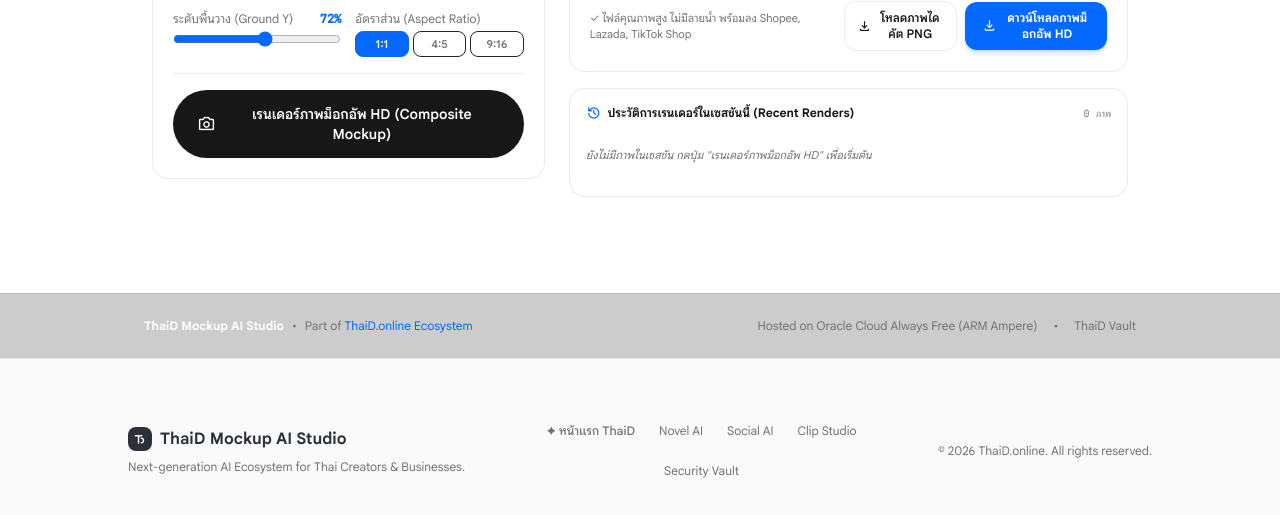
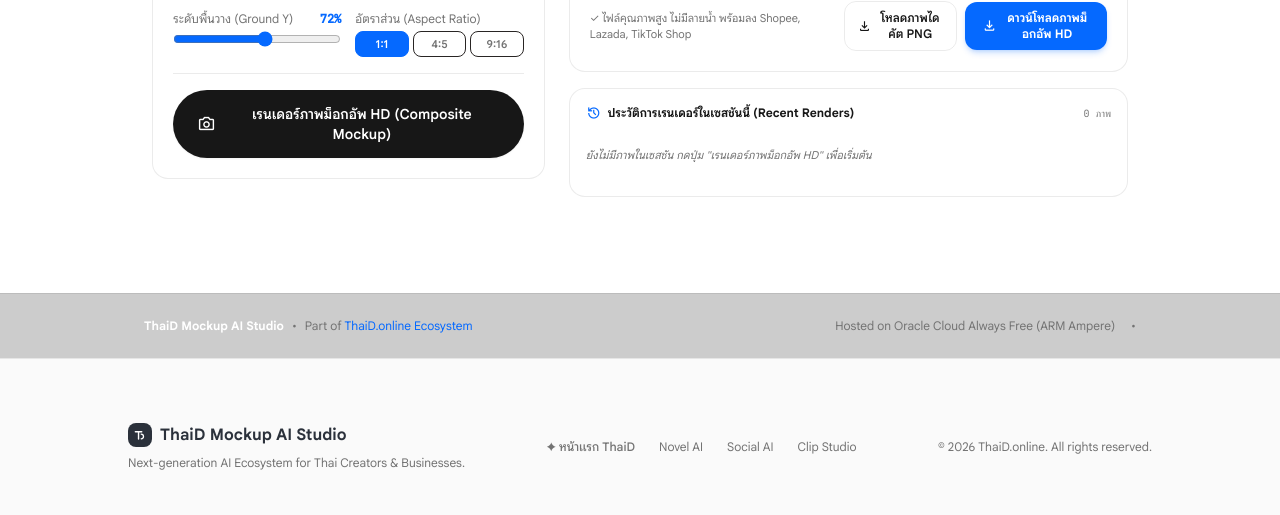
Before and after one commit to iamjotaki/thaid-mockup, a plain HTML site: page static/index.html in a window 1280 px wide. Shown: the part 805-1320 px from the top of the page. Drawn offline with nearby package versions, Linux system fonts and the light colour scheme; no server answers; files whose address does not match are found by name.

Commit message:
fix(footer): remove all vault links from mockup

```diff
--- a/static/index.html
+++ b/static/index.html
@@ -566,8 +566,7 @@
       <div class="flex items-center gap-4">
         <span>Hosted on Oracle Cloud Always Free (ARM Ampere)</span>
         <span>•</span>
-        <a href="https://vault.thaid.online" class="hover:text-brand-500 transition-colors">ThaiD Vault</a>
-      </div>
+        </div>
     </div>
   </footer>
 
@@ -952,8 +951,7 @@ document.documentElement.classList.add("dark");
         <a href="https://novel.thaid.online" class="hover:text-[#171717] transition-colors">Novel AI</a>
         <a href="https://social.thaid.online" class="hover:text-[#171717] transition-colors">Social AI</a>
         <a href="https://clip.thaid.online" class="hover:text-[#171717] transition-colors">Clip Studio</a>
-        <a href="https://vault.thaid.online" class="hover:text-[#171717] transition-colors">Security Vault</a>
-      </div>
+        </div>
 
       <div class="text-xs text-[#737373]">
         &copy; 2026 ThaiD.online. All rights reserved.
```
